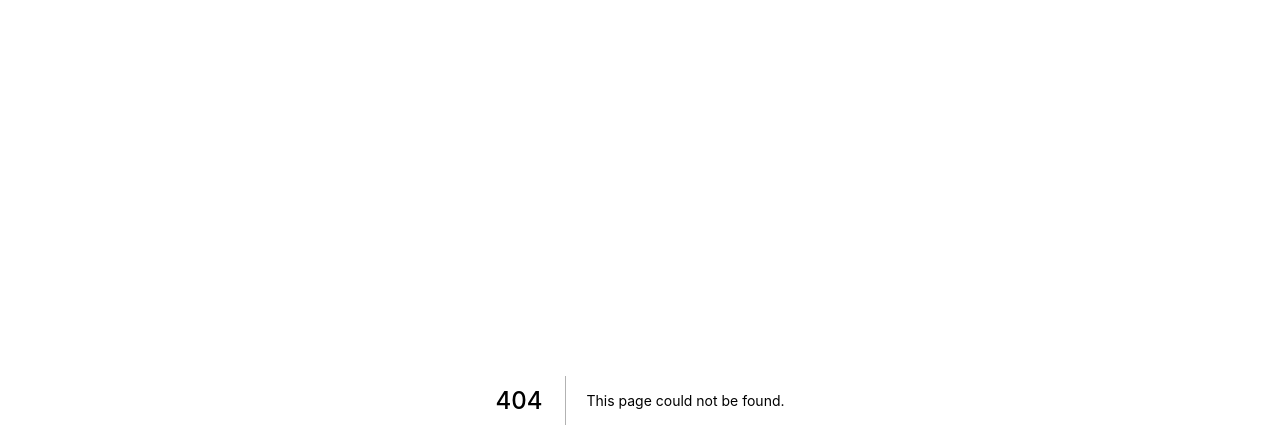
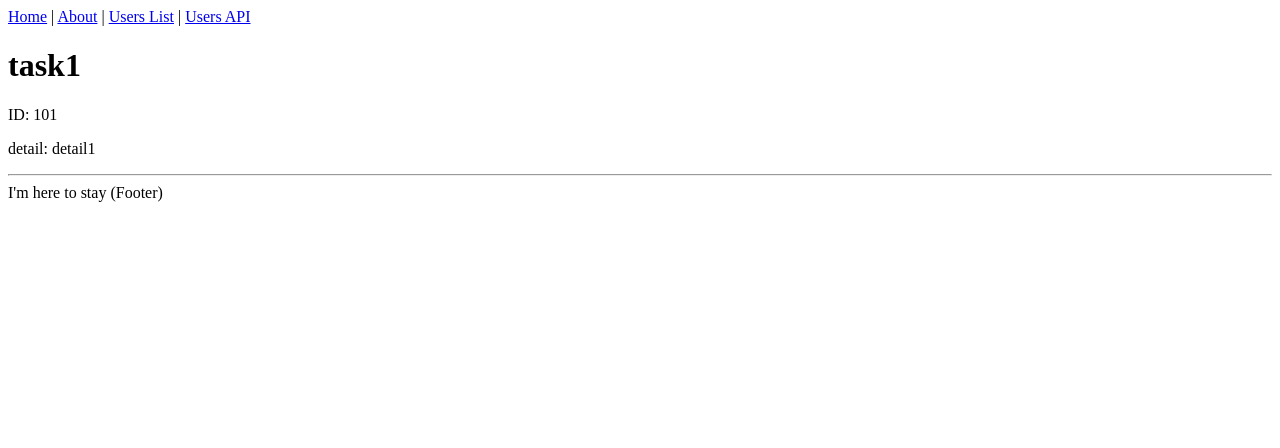
Before and after one commit to tokku5552/todoapp-nextjs-ts, a Next.js app: page /todos/101 in a window 1280 px wide. Before the commit this address had no page. Shown: the top 448 px of the page. Built offline with nearby package versions, Linux system fonts and the light colour scheme.

Commit message:
Todo周りのpages追加

```diff
--- /dev/null
+++ b/src/components/TodoListDetail.tsx
@@ -0,0 +1,17 @@
+import * as React from "react";
+
+import { Todo } from "../interfaces";
+
+type TodoListDetailProps = {
+  item: Todo;
+};
+
+const TodoListDetail = ({ item: todo }: TodoListDetailProps) => (
+  <div>
+    <h1>{todo.title}</h1>
+    <p>ID: {todo.id}</p>
+    <p>detail: {todo.detail}</p>
+  </div>
+);
+
+export default TodoListDetail;
--- a/src/components/TodoListItem.tsx
+++ b/src/components/TodoListItem.tsx
@@ -8,7 +8,7 @@ type Props = {
 };
 
 const TodoListItem = ({ data }: Props) => (
-  <Link href="/users/[id]" as={`/users/${data.id}`}>
+  <Link href="/todos/[id]" as={`/todos/${data.id}`}>
     <a>
       {data.id}: {data.title}
     </a>
--- /dev/null
+++ b/src/pages/todos/[id].tsx
@@ -0,0 +1,57 @@
+import { GetStaticProps, GetStaticPaths } from "next";
+
+import { Todo } from "../../interfaces";
+import { sampleTodoData, sampleUserData } from "../../utils/sample-data";
+import Layout from "../../components/Layout";
+import TodoListDetail from "../../components/TodoListDetail";
+
+type Props = {
+  item?: Todo;
+  errors?: string;
+};
+
+const StaticPropsDetail = ({ item, errors }: Props) => {
+  if (errors) {
+    return (
+      <Layout title="Error">
+        <p>
+          <span style={{ color: "red" }}>Error:</span> {errors}
+        </p>
+      </Layout>
+    );
+  }
+
+  return (
+    <Layout title={`${item ? item.title : "User Detail"}`}>
+      {item && <TodoListDetail item={item} />}
+    </Layout>
+  );
+};
+
+export default StaticPropsDetail;
+
+export const getStaticPaths: GetStaticPaths = async () => {
+  // Get the paths we want to pre-render based on users
+  const paths = sampleTodoData.map((user) => ({
+    params: { id: user.id.toString() },
+  }));
+
+  // We'll pre-render only these paths at build time.
+  // { fallback: false } means other routes should 404.
+  return { paths, fallback: false };
+};
+
+// This function gets called at build time on server-side.
+// It won't be called on client-side, so you can even do
+// direct database queries.
+export const getStaticProps: GetStaticProps = async ({ params }) => {
+  try {
+    const id = params?.id;
+    const item = sampleTodoData.find((data) => data.id === Number(id));
+    // By returning { props: item }, the StaticPropsDetail component
+    // will receive `item` as a prop at build time
+    return { props: { item } };
+  } catch (err) {
+    return { props: { errors: err.message } };
+  }
+};
```
